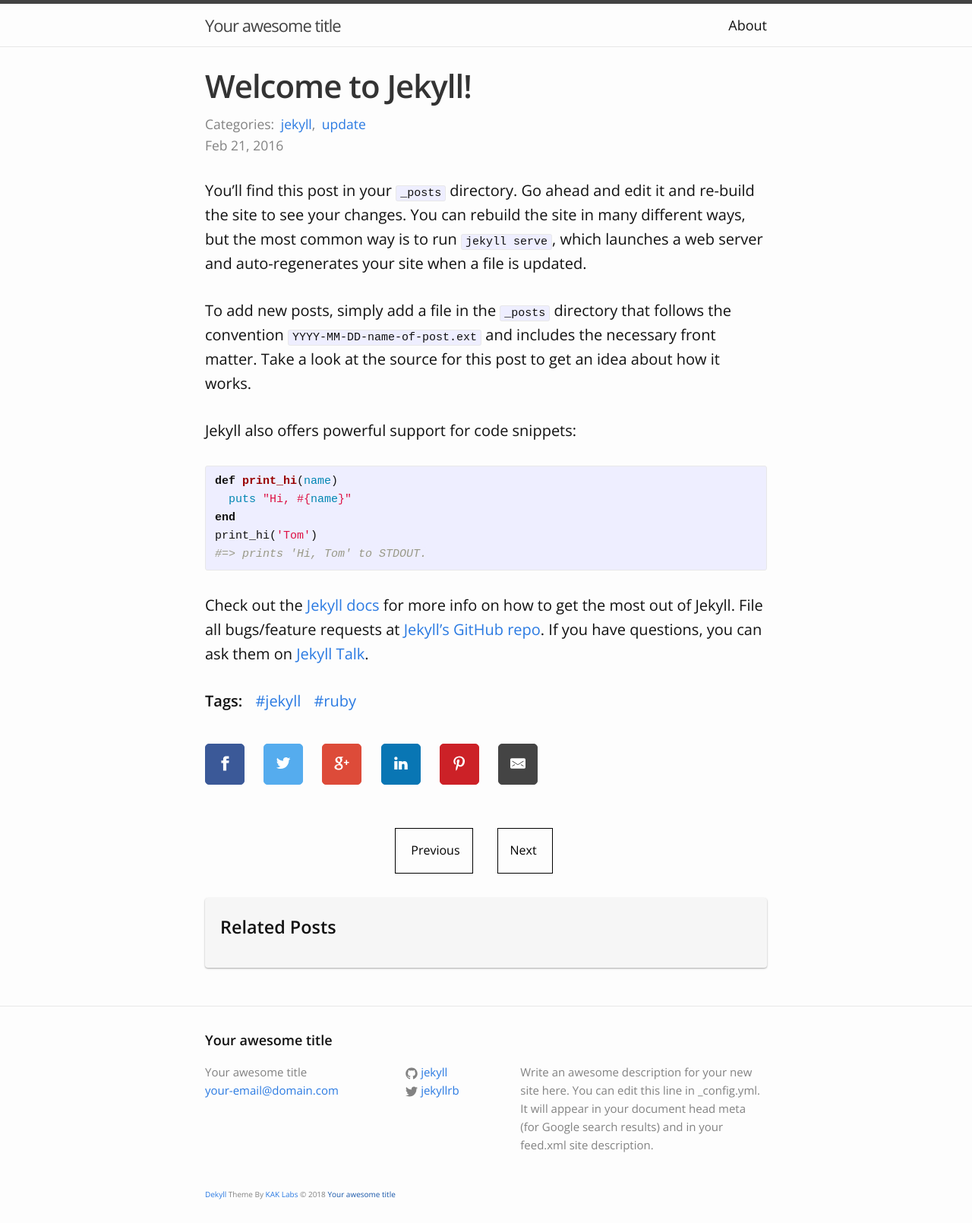
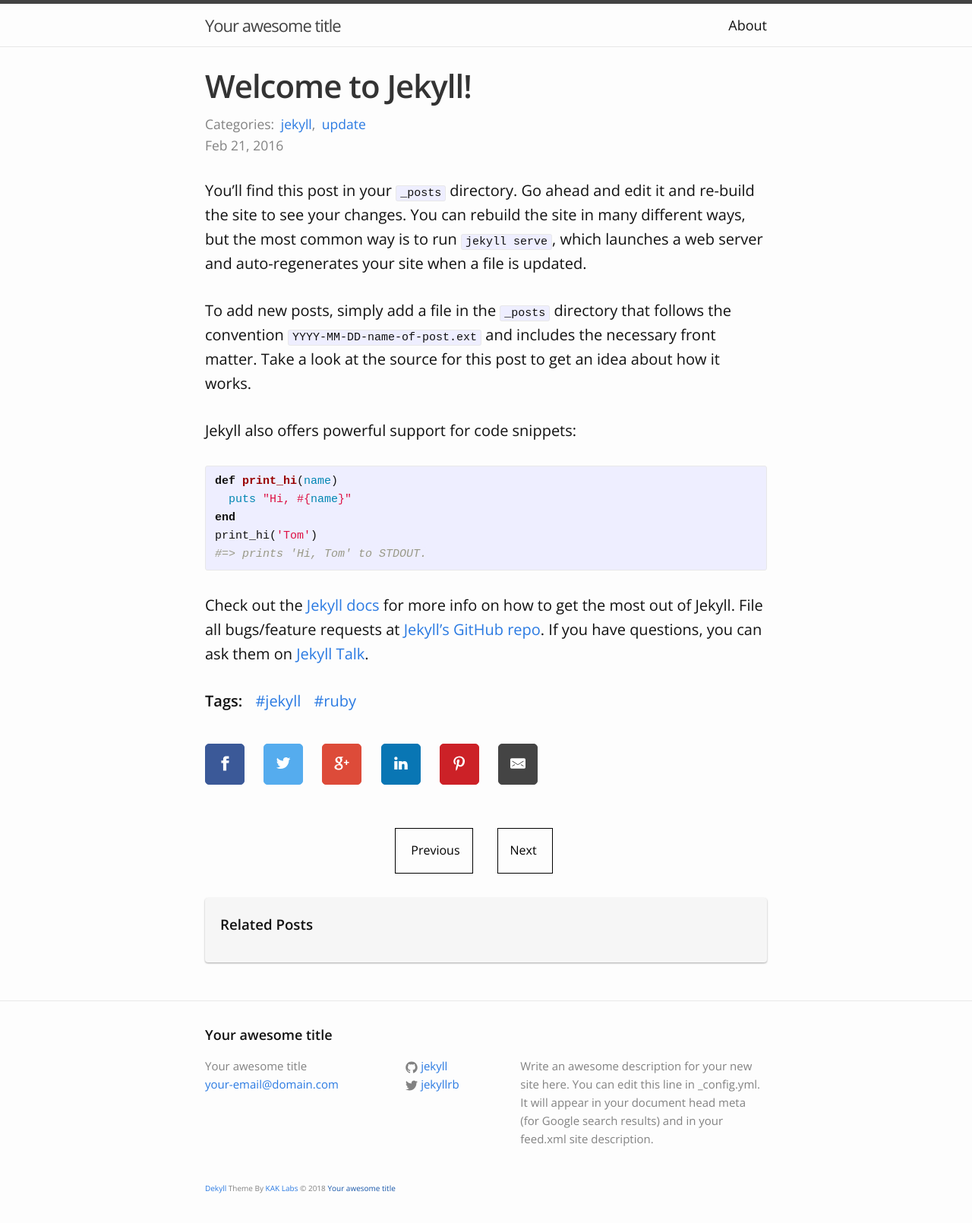
Before and after one commit to kuntoaji/dekyll, a Jekyll site: the page built from _posts/2016-02-21-welcome-to-jekyll.markdown, in a window 1280 px wide. Shown: the whole page at 76% size. Built offline with Jekyll 4.4.1, drawn with Linux system fonts in a browser that asks for light colours.

Commit message:
reduce font size for related articles

```diff
--- a/_sass/_dekyll.scss
+++ b/_sass/_dekyll.scss
@@ -329,6 +329,11 @@ h1 .post-link {
   padding: 20px;
   margin-bottom: 20px;
   box-shadow: 0 1px 3px rgba(0,0,0,.12), 0 1px 2px rgba(0,0,0,.24);
+  font-size: 16px;
+
+  @include media-query($on-palm) {
+    font-size: 14px;
+  }
 }
 
 .pagination {
```
